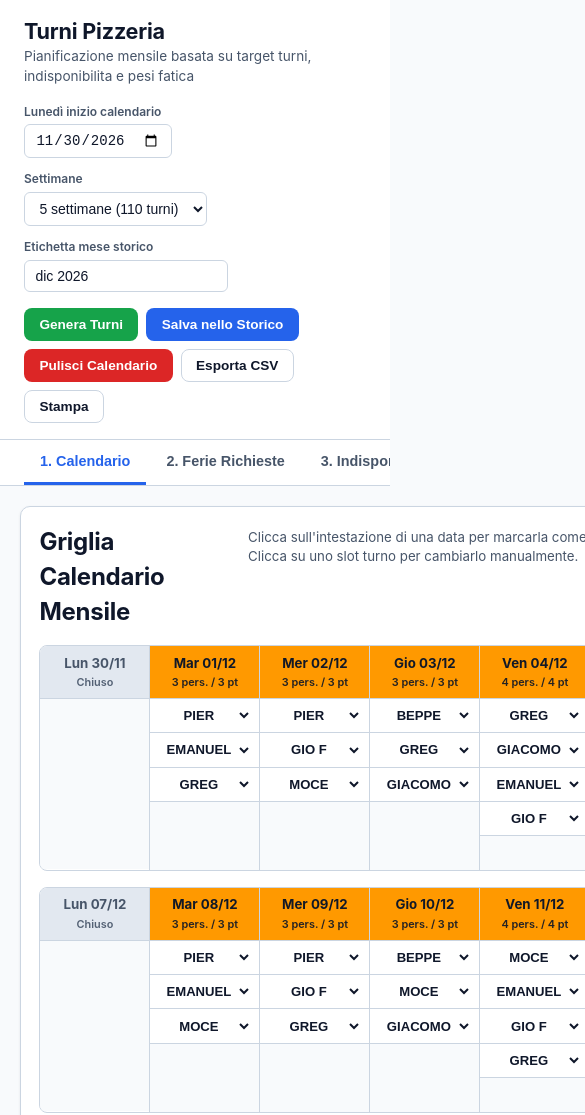
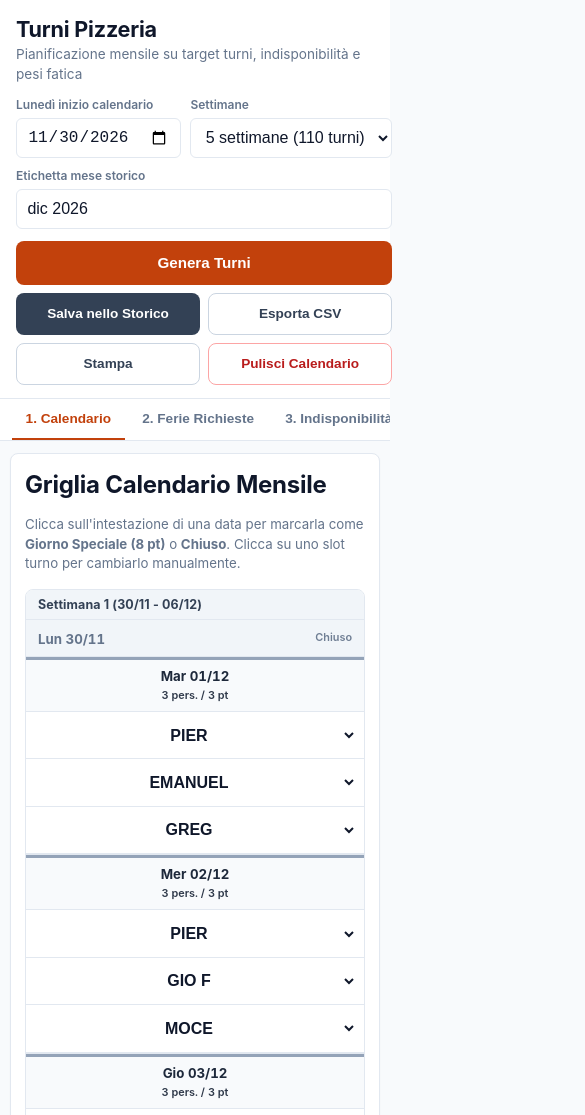
Before and after one commit to Heraldago/turni-pizzeria, a website: page index.html in a window 390 px wide. Shown: the top 1115 px of the page, 585 px wide, since content can reach past the window. Drawn offline with Linux system fonts and the light colour scheme.

Commit message:
Apply 60-30-10 color palette, mobile responsiveness, and anti-slop rules

```diff
--- a/app.js
+++ b/app.js
@@ -329,7 +329,7 @@ function computeLiveStats() {
 
       if (!isStaffAvailable(staffId, d.iso, d.dayIndex)) {
         const p = state.staff.find((x) => x.id === staffId);
-        warnings.push(`${formatDisplayDate(d.iso)} (${d.shortDay}): ${p ? p.name : staffId} ha indisponibilita o ferie.`);
+        warnings.push(`${formatDisplayDate(d.iso)} (${d.shortDay}): ${p ? p.name : staffId} ha indisponibilità o ferie.`);
       }
 
       if (stats[staffId]) {
@@ -352,19 +352,25 @@ function renderCalendar() {
     const weekEl = document.createElement("div");
     weekEl.className = "week-block";
 
+    const weekTitle = document.createElement("div");
+    weekTitle.className = "week-block-title";
+    weekTitle.textContent = `Settimana ${w + 1} (${formatDisplayDate(weekDays[0].iso)} - ${formatDisplayDate(weekDays[weekDays.length - 1].iso)})`;
+    weekEl.appendChild(weekTitle);
+
     const weekGrid = document.createElement("div");
     weekGrid.className = "week-grid";
 
     weekDays.forEach((d) => {
       const meta = getDayMeta(d.iso, d.dayIndex);
       const col = document.createElement("div");
-      col.className = "day-column";
+      col.className = `day-column${meta.mode === "closed" ? " is-closed" : ""}`;
 
       const header = document.createElement("div");
-      let headerColorClass = "header-orange";
+      let headerColorClass = "header-weekday";
       if (meta.mode === "closed") headerColorClass = "header-closed";
       else if (meta.mode === "special") headerColorClass = "header-special";
-      else if (d.dayIndex === 6) headerColorClass = "header-red";
+      else if (d.dayIndex === 6) headerColorClass = "header-sunday";
+      else if (d.dayIndex === 4 || d.dayIndex === 5) headerColorClass = "header-frisat";
 
       header.className = `day-header ${headerColorClass}`;
       header.title = "Clicca per cambiare stato giorno: Normale / Speciale (8 pt) / Chiuso";
--- a/index.html
+++ b/index.html
@@ -11,7 +11,7 @@
     <div class="topbar-brand">
       <div>
         <h1>Turni Pizzeria</h1>
-        <p class="subtitle">Pianificazione mensile basata su target turni, indisponibilita e pesi fatica</p>
+        <p class="subtitle">Pianificazione mensile su target turni, indisponibilità e pesi fatica</p>
       </div>
     </div>
 
@@ -34,14 +34,11 @@
     </div>
 
     <div class="topbar-actions">
-      <button id="btnGenerate" class="btn btn-green" title="Genera automaticamente i turni rispettando vincoli e punti">
+      <button id="btnGenerate" class="btn btn-primary" title="Genera automaticamente i turni rispettando vincoli e punti">
         Genera Turni
       </button>
-      <button id="btnSaveArchive" class="btn btn-blue" title="Registra turni e punti del mese nello storico">
+      <button id="btnSaveArchive" class="btn btn-secondary" title="Registra turni e punti del mese nello storico">
         Salva nello Storico
-      </button>
-      <button id="btnClearCalendar" class="btn btn-red" title="Svuota i turni del calendario corrente">
-        Pulisci Calendario
       </button>
       <button id="btnExportCsv" class="btn btn-outline" title="Scarica il calendario in formato CSV">
         Esporta CSV
@@ -49,13 +46,16 @@
       <button id="btnPrint" class="btn btn-outline" title="Stampa il calendario">
         Stampa
       </button>
+      <button id="btnClearCalendar" class="btn btn-danger-ghost" title="Svuota i turni del calendario corrente">
+        Pulisci Calendario
+      </button>
     </div>
   </header>
 
   <nav class="tabs-nav" aria-label="Sezioni applicazione">
     <button class="tab-btn active" data-tab="tab-calendario">1. Calendario</button>
     <button class="tab-btn" data-tab="tab-ferie">2. Ferie Richieste</button>
-    <button class="tab-btn" data-tab="tab-indisponibilita">3. Indisponibilita</button>
+    <button class="tab-btn" data-tab="tab-indisponibilita">3. Indisponibilità</button>
     <button class="tab-btn" data-tab="tab-riepilogo">4. Riepilogo e Classifica Punti</button>
     <button class="tab-btn" data-tab="tab-impostazioni">5. Impostazioni e Pesi Giorni</button>
   </nav>
@@ -134,7 +134,7 @@
       <div class="card">
         <div class="panel-header">
           <div>
-            <h2>Indisponibilita Settimanali Fisse</h2>
+            <h2>Indisponibilità Settimanali Fisse</h2>
             <p class="helper-text">Giorni fissi della settimana in cui il collaboratore non può essere inserito in turno (<strong>X</strong> = Indisponibile).</p>
           </div>
         </div>
--- a/style.css
+++ b/style.css
@@ -1,17 +1,52 @@
 :root {
+  /* 60% Dominant - Neutral warm-stone & clean white surfaces */
   --bg: #f8fafc;
   --surface: #ffffff;
+  --surface-subtle: #f8fafc;
+
+  /* 30% Secondary - Structure, borders, slate ink typography */
   --surface-alt: #f1f5f9;
-  --border: #cbd5e1;
+  --surface-hover: #e2e8f0;
+  --border: #e2e8f0;
+  --border-strong: #cbd5e1;
   --text: #0f172a;
-  --text-muted: #475569;
-  --accent-orange: #ff9900;
-  --accent-red: #dc2626;
-  --accent-green: #16a34a;
-  --accent-blue: #2563eb;
-  --accent-purple: #7c3aed;
-  --radius: 10px;
-  --shadow: 0 1px 3px rgba(15, 23, 42, 0.08);
+  --text-secondary: #334155;
+  --text-muted: #64748b;
+
+  /* 10% Accent - Single primary focal brand color (Oven Terracotta) */
+  --accent: #c2410c;
+  --accent-hover: #9a3412;
+  --accent-soft: #fff7ed;
+  --accent-border: #fdba74;
+
+  /* Cohesive day weight tokens (no rainbow saturation) */
+  --closed-bg: #f1f5f9;
+  --closed-text: #64748b;
+
+  --weekday-bg: #f8fafc;
+  --weekday-text: #1e293b;
+  --weekday-border: #94a3b8;
+
+  --frisat-bg: #fff7ed;
+  --frisat-text: #9a3412;
+  --frisat-border: #fb923c;
+
+  --sunday-bg: #ffedd5;
+  --sunday-text: #7c2d12;
+  --sunday-border: #c2410c;
+
+  --special-bg: #0f172a;
+  --special-text: #ffffff;
+  --special-border: #0f172a;
+
+  --status-ok: #15803d;
+  --status-warn: #b45309;
+  --status-danger: #b91c1c;
+  --status-danger-bg: #fef2f2;
+  --status-danger-border: #fca5a5;
+
+  --radius: 8px;
+  --shadow: 0 1px 2px rgba(15, 23, 42, 0.04);
 }
 
 * {
@@ -100,36 +135,53 @@ p, li, .helper-text {
   font-size: 0.85rem;
   font-weight: 600;
   cursor: pointer;
-  transition: filter 0.15s ease, transform 0.1s ease;
-}
-
-.btn:hover {
-  filter: brightness(0.95);
+  touch-action: manipulation;
+  transition: background-color 0.15s ease, border-color 0.15s ease, transform 0.1s ease;
 }
 
 .btn:active {
   transform: translateY(1px);
 }
 
-.btn-green {
-  background: var(--accent-green);
-  color: #fff;
+/* 10% Primary Accent CTA */
+.btn-primary {
+  background: var(--accent);
+  color: #ffffff;
 }
 
-.btn-blue {
-  background: var(--accent-blue);
-  color: #fff;
+.btn-primary:hover {
+  background: var(--accent-hover);
 }
 
-.btn-red {
-  background: var(--accent-red);
-  color: #fff;
+/* 30% Secondary Structural Action */
+.btn-secondary {
+  background: var(--text-secondary);
+  color: #ffffff;
+}
+
+.btn-secondary:hover {
+  background: var(--text);
 }
 
 .btn-outline {
   background: var(--surface);
-  border-color: var(--border);
+  border-color: var(--border-strong);
+  color: var(--text-secondary);
+}
+
+.btn-outline:hover {
+  background: var(--surface-alt);
   color: var(--text);
+}
+
+.btn-danger-ghost {
+  background: var(--surface);
+  border-color: var(--status-danger-border);
+  color: var(--status-danger);
+}
+
+.btn-danger-ghost:hover {
+  background: var(--status-danger-bg);
 }
 
 .tabs-nav {
@@ -144,18 +196,24 @@ p, li, .helper-text {
 .tab-btn {
   background: transparent;
   border: none;
-  border-bottom: 3px solid transparent;
+  border-bottom: 2px solid transparent;
   padding: 0.8rem 1rem;
   font-size: 0.9rem;
   font-weight: 600;
   color: var(--text-muted);
   cursor: pointer;
   white-space: nowrap;
+  touch-action: manipulation;
+  transition: color 0.15s ease;
+}
+
+.tab-btn:hover {
+  color: var(--text-secondary);
 }
 
 .tab-btn.active {
-  color: var(--accent-blue);
-  border-bottom-color: var(--accent-blue);
+  color: var(--accent);
+  border-bottom-color: var(--accent);
 }
 
 .main-container {
@@ -187,7 +245,7 @@ p, li, .helper-text {
 
 .two-col-grid {
   display: grid;
-  grid-template-columns: repeat(auto-fit, minmax(440px, 1fr));
+  grid-template-columns: repeat(auto-fit, minmax(min(100%, 440px), 1fr));
   gap: 1.25rem;
 }
 
@@ -240,6 +298,17 @@ p, li, .helper-text {
   border: 1px solid var(--border);
   border-radius: 8px;
   overflow: hidden;
+  background: var(--surface);
+}
+
+.week-block-title {
+  background: var(--surface-alt);
+  color: var(--text-secondary);
+  font-size: 0.78rem;
+  font-weight: 700;
+  padding: 0.35rem 0.75rem;
+  border-bottom: 1px solid var(--border);
+  letter-spacing: 0.01em;
 }
 
 .week-grid {
@@ -263,32 +332,44 @@ p, li, .helper-text {
   text-align: center;
   font-weight: 700;
   font-size: 0.83rem;
+  font-variant-numeric: tabular-nums;
   border-bottom: 1px solid var(--border);
   cursor: pointer;
   user-select: none;
+  touch-action: manipulation;
   display: flex;
   flex-direction: column;
   gap: 2px;
 }
 
-.day-header.header-orange {
-  background: var(--accent-orange);
-  color: #111827;
+.day-header.header-weekday {
+  background: var(--weekday-bg);
+  color: var(--weekday-text);
+  border-top: 3px solid var(--weekday-border);
 }
 
-.day-header.header-red {
-  background: #ef4444;
-  color: #ffffff;
+.day-header.header-frisat {
+  background: var(--frisat-bg);
+  color: var(--frisat-text);
+  border-top: 3px solid var(--frisat-border);
+}
+
+.day-header.header-sunday {
+  background: var(--sunday-bg);
+  color: var(--sunday-text);
+  border-top: 3px solid var(--sunday-border);
 }
 
 .day-header.header-special {
-  background: var(--accent-purple);
-  color: #ffffff;
+  background: var(--special-bg);
+  color: var(--special-text);
+  border-top: 3px solid var(--accent);
 }
 
 .day-header.header-closed {
-  background: #e2e8f0;
-  color: #475569;
+  background: var(--closed-bg);
+  color: var(--closed-text);
+  border-top: 3px solid transparent;
 }
 
 .day-header-meta {
@@ -348,12 +429,14 @@ p, li, .helper-text {
 
 .table-responsive {
   overflow-x: auto;
+  -webkit-overflow-scrolling: touch;
 }
 
 .data-table {
   width: 100%;
   border-collapse: collapse;
   font-size: 0.85rem;
+  font-variant-numeric: tabular-nums;
 }
 
 .data-table th,
@@ -372,6 +455,19 @@ p, li, .helper-text {
 .data-table th:first-child {
   text-align: left;
   font-weight: 600;
+  position: sticky;
+  left: 0;
+  z-index: 1;
+}
+
+.data-table tbody td:first-child {
+  background: var(--surface);
+}
+
+.data-table thead th:first-child,
+.data-table tfoot td:first-child {
+  background: var(--surface-alt);
+  z-index: 2;
 }
 
 .data-table tfoot td {
@@ -382,6 +478,7 @@ p, li, .helper-text {
 .matrix-cell {
   cursor: pointer;
   user-select: none;
+  touch-action: manipulation;
   font-weight: 700;
   min-width: 48px;
 }
@@ -396,17 +493,17 @@ p, li, .helper-text {
 }
 
 .diff-ok {
-  color: var(--accent-green);
+  color: var(--status-ok);
   font-weight: 700;
 }
 
 .diff-warn {
-  color: #d97706;
+  color: var(--status-warn);
   font-weight: 700;
 }
 
 .diff-bad {
-  color: var(--accent-red);
+  color: var(--status-danger);
   font-weight: 700;
 }
 
@@ -426,33 +523,40 @@ p, li, .helper-text {
   border-radius: 4px;
   font-weight: 700;
   font-size: 0.75rem;
+  font-variant-numeric: tabular-nums;
   text-align: center;
   margin-right: 0.35rem;
+  border: 1px solid transparent;
 }
 
 .badge-closed {
-  background: #e2e8f0;
-  color: #334155;
+  background: var(--closed-bg);
+  color: var(--closed-text);
+  border-color: var(--border);
 }
 
 .badge-weekday {
-  background: var(--accent-orange);
-  color: #111827;
+  background: var(--weekday-bg);
+  color: var(--weekday-text);
+  border-color: var(--weekday-border);
 }
 
 .badge-FriSat {
-  background: #fb923c;
-  color: #111827;
+  background: var(--frisat-bg);
+  color: var(--frisat-text);
+  border-color: var(--frisat-border);
 }
 
 .badge-sunday {
-  background: #ef4444;
-  color: #fff;
+  background: var(--sunday-bg);
+  color: var(--sunday-text);
+  border-color: var(--sunday-border);
 }
 
 .badge-special {
-  background: var(--accent-purple);
-  color: #fff;
+  background: var(--special-bg);
+  color: var(--special-text);
+  border-color: var(--special-border);
 }
 
 .input-inline {
@@ -462,6 +566,7 @@ p, li, .helper-text {
   border-radius: 4px;
   text-align: center;
   font-size: 0.84rem;
+  font-variant-numeric: tabular-nums;
 }
 
 .input-name {
@@ -494,6 +599,148 @@ p, li, .helper-text {
   margin-top: 0.5rem;
 }
 
+@media (max-width: 900px) {
+  .week-grid {
+    grid-template-columns: repeat(2, 1fr);
+    overflow-x: visible;
+  }
+
+  .day-column {
+    border-bottom: 1px solid var(--border);
+  }
+
+  .day-column:nth-child(2n) {
+    border-right: none;
+  }
+
+  .day-column.is-closed {
+    grid-column: 1 / -1;
+    border-right: none;
+  }
+
+  .day-column.is-closed .day-header {
+    flex-direction: row;
+    justify-content: space-between;
+    padding: 0.4rem 0.75rem;
+    border-bottom: none;
+  }
+
+  .day-column.is-closed .slots-list {
+    display: none;
+  }
+
+  .slot-cell.inactive-slot {
+    display: none;
+  }
+}
+
+@media (max-width: 768px) {
+  body {
+    padding-bottom: 2rem;
+  }
+
+  .topbar {
+    padding: 0.85rem 1rem;
+    gap: 0.75rem;
+    flex-direction: column;
+    align-items: stretch;
+  }
+
+  .topbar-controls {
+    display: grid;
+    grid-template-columns: 1fr 1fr;
+    gap: 0.6rem;
+  }
+
+  .topbar-controls .control-group:last-child {
+    grid-column: 1 / -1;
+  }
+
+  .control-group input,
+  .control-group select,
+  .slot-select,
+  .input-inline {
+    font-size: 16px;
+    min-height: 40px;
+  }
+
+  .topbar-actions {
+    display: grid;
+    grid-template-columns: 1fr 1fr;
+    gap: 0.5rem;
+  }
+
+  .topbar-actions #btnGenerate {
+    grid-column: 1 / -1;
+    min-height: 44px;
+    font-size: 0.95rem;
+  }
+
+  .topbar-actions .btn {
+    min-height: 42px;
+    justify-content: center;
+  }
+
+  .tabs-nav {
+    position: sticky;
+    top: 0;
+    z-index: 20;
+    padding: 0 0.75rem;
+    -webkit-overflow-scrolling: touch;
+    scrollbar-width: none;
+  }
+
+  .tabs-nav::-webkit-scrollbar {
+    display: none;
+  }
+
+  .tab-btn {
+    padding: 0.75rem 0.85rem;
+    font-size: 0.85rem;
+  }
+
+  .main-container {
+    margin: 0.75rem auto;
+    padding: 0 0.65rem;
+  }
+
+  .card,
+  .calendar-main {
+    padding: 0.85rem;
+  }
+
+  .panel-header {
+    flex-direction: column;
+    align-items: stretch;
+    gap: 0.6rem;
+  }
+
+  .panel-header .btn {
+    width: 100%;
+    min-height: 42px;
+  }
+
+  .slot-cell {
+    min-height: 42px;
+    padding: 0.2rem 0.35rem;
+  }
+
+  .matrix-cell {
+    min-width: 52px;
+    height: 42px;
+  }
+}
+
+@media (max-width: 420px) {
+  .week-grid {
+    grid-template-columns: 1fr;
+  }
+
+  .day-column {
+    border-right: none;
+  }
+}
+
 @media print {
   .topbar-controls,
   .topbar-actions,
```
Also changed, not shown: .agents/skills/design-taste-frontend/SKILL.md (added).
